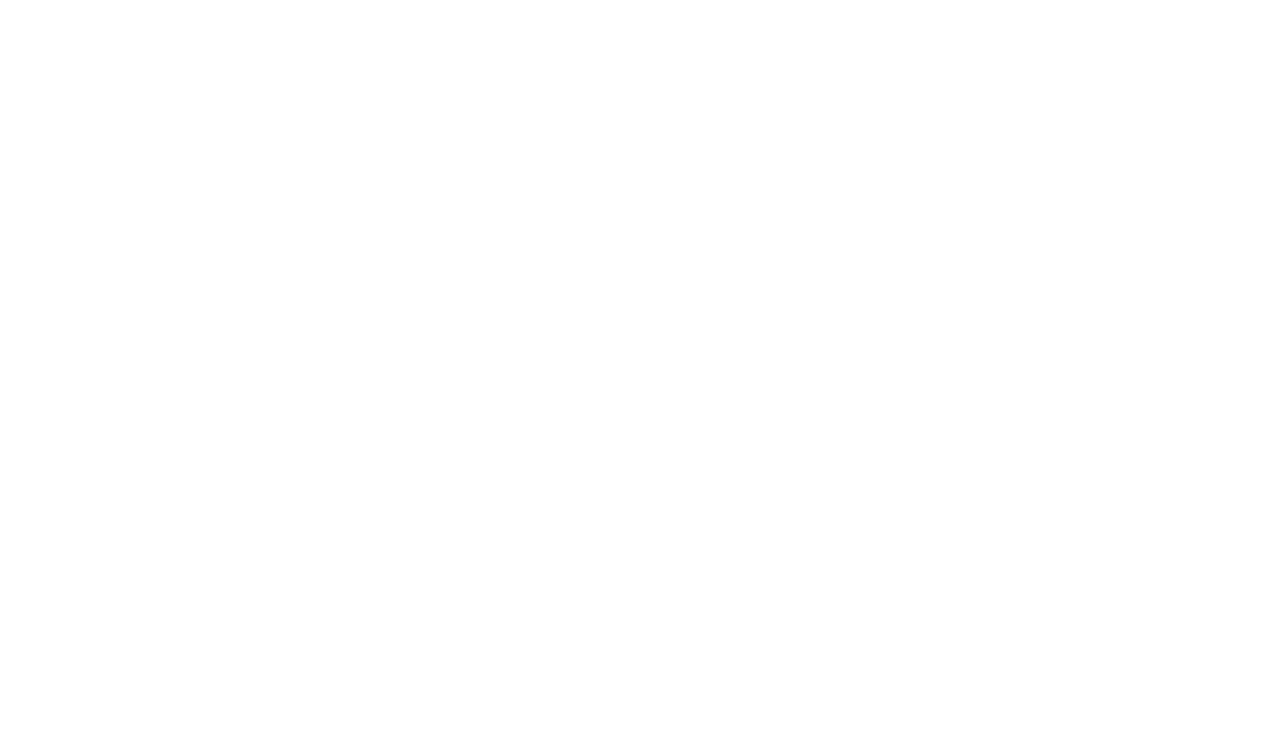
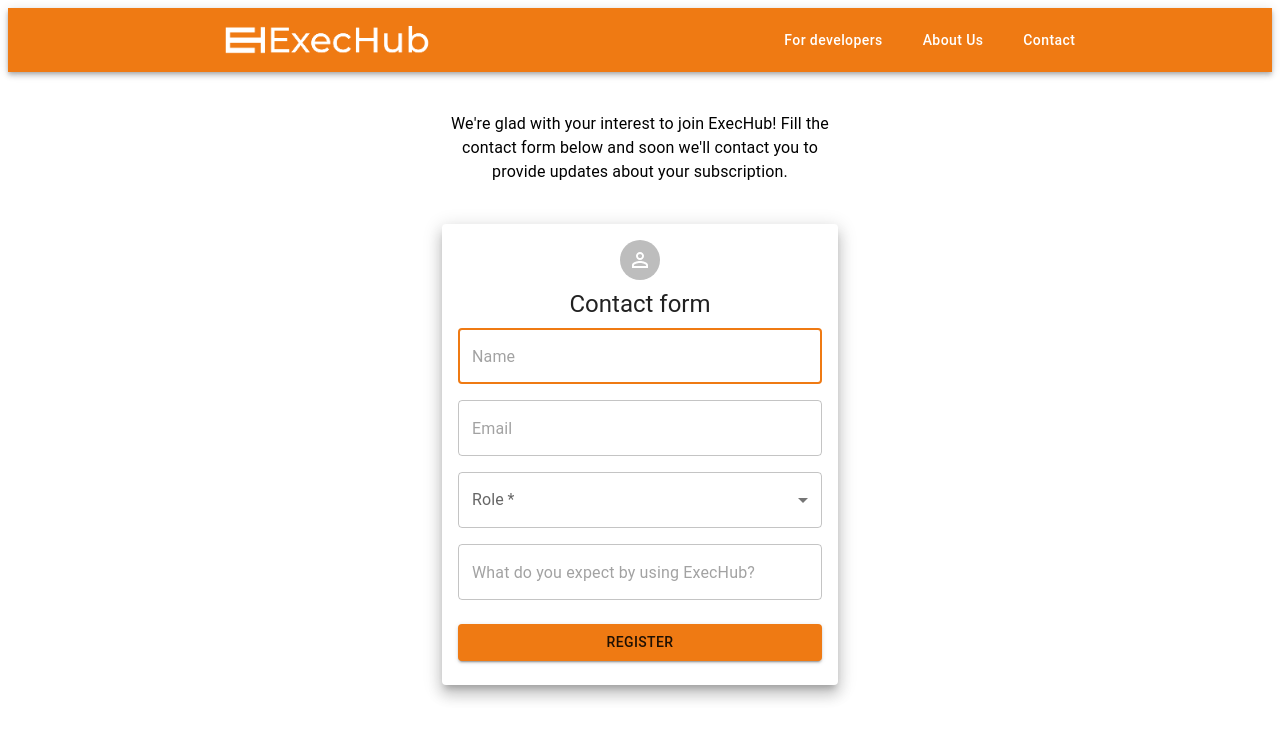
Before and after one commit to ScotuzziJr/exechub-platform, a React (Vite) app: page /form in a window 1280 px wide. Before the commit this address had no page. Shown: the top 740 px of the page. Built offline with nearby package versions, Linux system fonts and the light colour scheme.

Commit message:
refactor: adjusts links to pages

```diff
--- a/index.html
+++ b/index.html
@@ -2,7 +2,7 @@
 <html lang="en">
   <head>
     <meta charset="UTF-8" />
-    <link rel="icon" type="image/svg+xml" href="/public/ExecHub-Simbolo-Branco.svg" />
+    <link rel="icon" type="image/svg+xml" href="./src/assets/images/ExecHub Simbolo Laranja.png" />
     <meta name="viewport" content="width=device-width, initial-scale=1.0" />
     <title>ExecHub</title>
   </head>
--- a/src/App.tsx
+++ b/src/App.tsx
@@ -2,6 +2,7 @@ import { Routes, Route } from "react-router-dom"
 import Hero from "./pages/Hero"
 import { Register } from "./pages/Register"
 import { Login } from "./pages/Login"
+import LeadForm from "./pages/LeadForm"
 
 function App() {
 
@@ -11,6 +12,7 @@ function App() {
           <Route path="/" element={<Hero />} />
           <Route path="/register" element={<Register />} />
           <Route path="/login" element={<Login />} />
+          <Route path="/form" element={<LeadForm />} />
     </Routes>
     </>
   )
--- a/src/components/Navbar.tsx
+++ b/src/components/Navbar.tsx
@@ -1,8 +1,15 @@
 import { AppBar, Toolbar, Box, Button } from '@mui/material';
 
 import ExecHubLogo from '../assets/images/ExecHub Logo Branco_1.png'
+import { useNavigate } from 'react-router-dom';
 
 const NavBar = () => {
+    const navigate = useNavigate();
+
+    const handleForDevelopersClick = () => {
+        navigate('/form')
+    }
+
   return (
     <AppBar position="static" sx={{ bgcolor: 'primary.main' }}>
       <Toolbar
@@ -28,6 +35,7 @@ const NavBar = () => {
                 textTransform: 'none',
                 '&:hover': { bgcolor: 'primary.dark' },
                 }}
+                onClick={handleForDevelopersClick}
             >
             For developers
           </Button>
```
Also changed, not shown: src/assets/images/ExecHub Simbolo Laranja.png (added).
